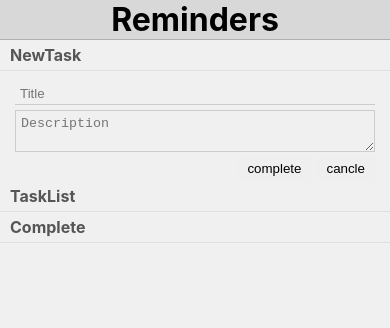
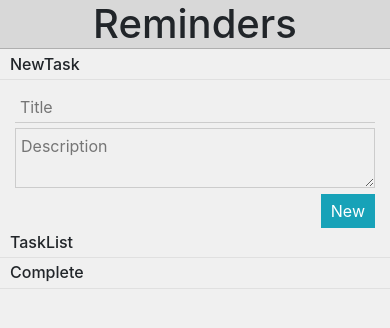
Before and after one commit to bestakkawut/reduxkeam, a React (Create React App) app: page / in a window 390 px wide. Shown: the top 328 px of the page. Built offline with nearby package versions, Linux system fonts and the light colour scheme.

Commit message:
setting css for responsive

```diff
--- a/package.json
+++ b/package.json
@@ -2,10 +2,11 @@
   "name": "todolist",
   "version": "0.1.0",
   "author": {
-    "name":"AKKAWUT YONSUK"
+    "name": "AKKAWUT YONSUK"
   },
   "private": true,
   "dependencies": {
+    "bootstrap": "^4.1.3",
     "react": "^16.6.0",
     "react-dom": "^16.6.0",
     "react-redux": "^5.1.0",
--- a/public/index.html
+++ b/public/index.html
@@ -3,6 +3,7 @@
   <head>
     <meta charset="utf-8">
     <link rel="shortcut icon" href="%PUBLIC_URL%/favicon.ico">
+    <link rel="stylesheet" href="https://stackpath.bootstrapcdn.com/bootstrap/4.1.3/css/bootstrap.min.css" integrity="sha384-MCw98/SFnGE8fJT3GXwEOngsV7Zt27NXFoaoApmYm81iuXoPkFOJwJ8ERdknLPMO" crossorigin="anonymous">
     <meta name="viewport" content="width=device-width, initial-scale=1, shrink-to-fit=no">
     <meta name="theme-color" content="#000000">
     <!--
--- a/src/App.js
+++ b/src/App.js
@@ -10,15 +10,23 @@
 const App = ({todolist,dispatch})=>(
 
     <Fragment>
-      <div className="whole">
-        <div className="header">
-          <h1>Reminders</h1>
-        </div>
-        <div className="container">
-          <NewTask/>
-          <TaskList/>
+    <div className="">
+      <div className="">
+        <div className="" >
+          <div className="header">
+            <h1>Reminders</h1>
+          </div>
+          <div className="row">
+            <div className="col"></div>
+            <div className="col-md-8 col-lg-4">
+              <NewTask/>
+              <TaskList/>
+            </div>
+            <div className="col"></div>
+          </div>
         </div>
       </div>
+    </div>
     </Fragment>
 
     )
--- a/src/components/NewTask.js
+++ b/src/components/NewTask.js
@@ -14,8 +14,8 @@
                 <input id="title" className="new-title" type="text" placeholder="Title"/>
                 <textarea id="description" className="new-desc" placeholder="Description"></textarea>
                 <div style={{textAlign:"right"}}>
-                    <button className="btn-style btn-info" onClick={()=>dispatch(ADD_TASK(sendObj()))} >complete</button>
-                    <button className="btn-style btn-cancle">cancle</button>
+                    <button className="btn-style btn-info" onClick={()=>dispatch(ADD_TASK(sendObj()))} >New</button>
+                    {/*<button className="btn-style btn-cancle">cancle</button>*/}
                 </div>
             </div>
         </div>
--- a/src/style/App.css
+++ b/src/style/App.css
@@ -5,12 +5,15 @@
 .lineThrough,.lineThrough::placeholder{
   text-decoration: line-through;
 }
+body{
+  background-color: rgb(240, 240, 240);
+}
 
 .whole{
-  position: absolute;
+  border-left: 1px solid rgb(224, 224, 224);
+  border-right: 1px solid rgb(224, 224, 224);
   background-color: rgb(240, 240, 240);
-  top:0;
-  bottom: 0;
+  padding: 0;
 }
 
 .header{
```
Also changed, not shown: 1 other file (tests, documents, lock files or other folders).
